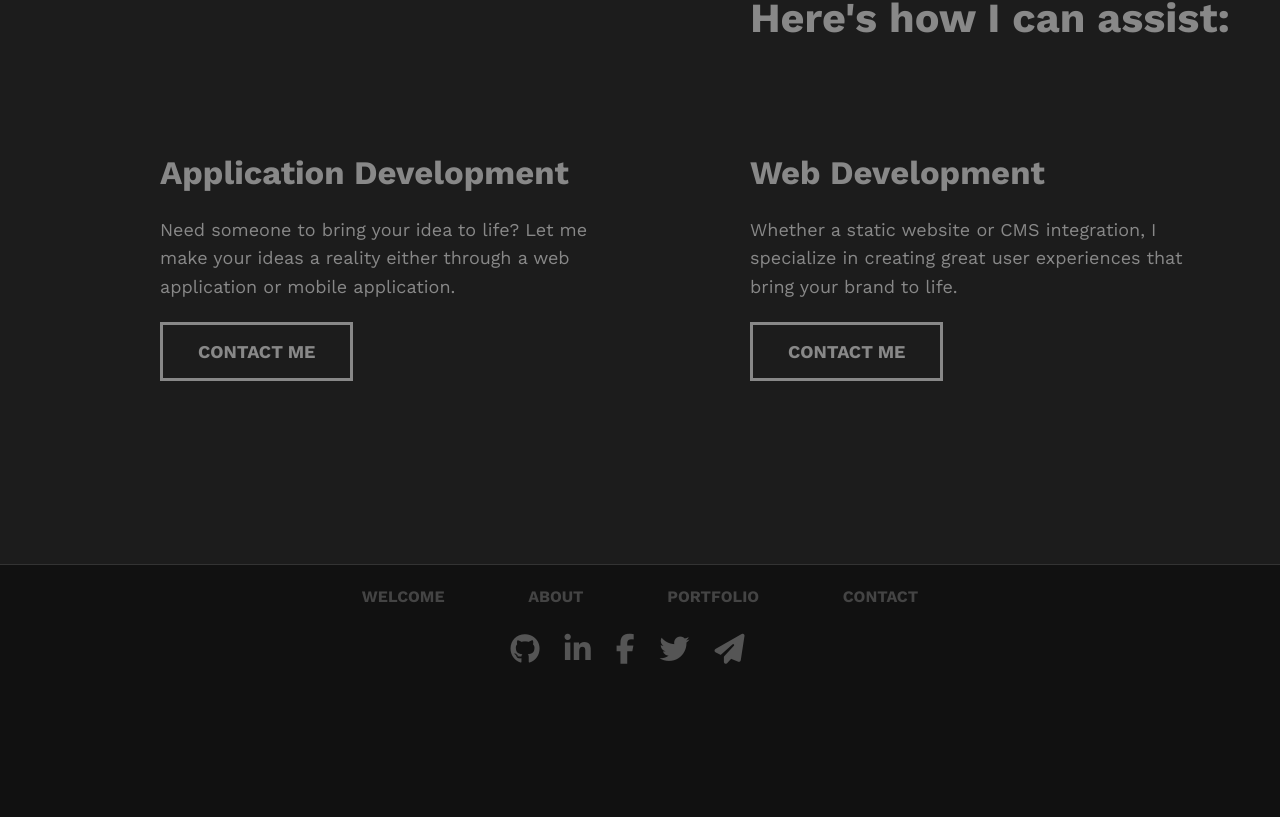
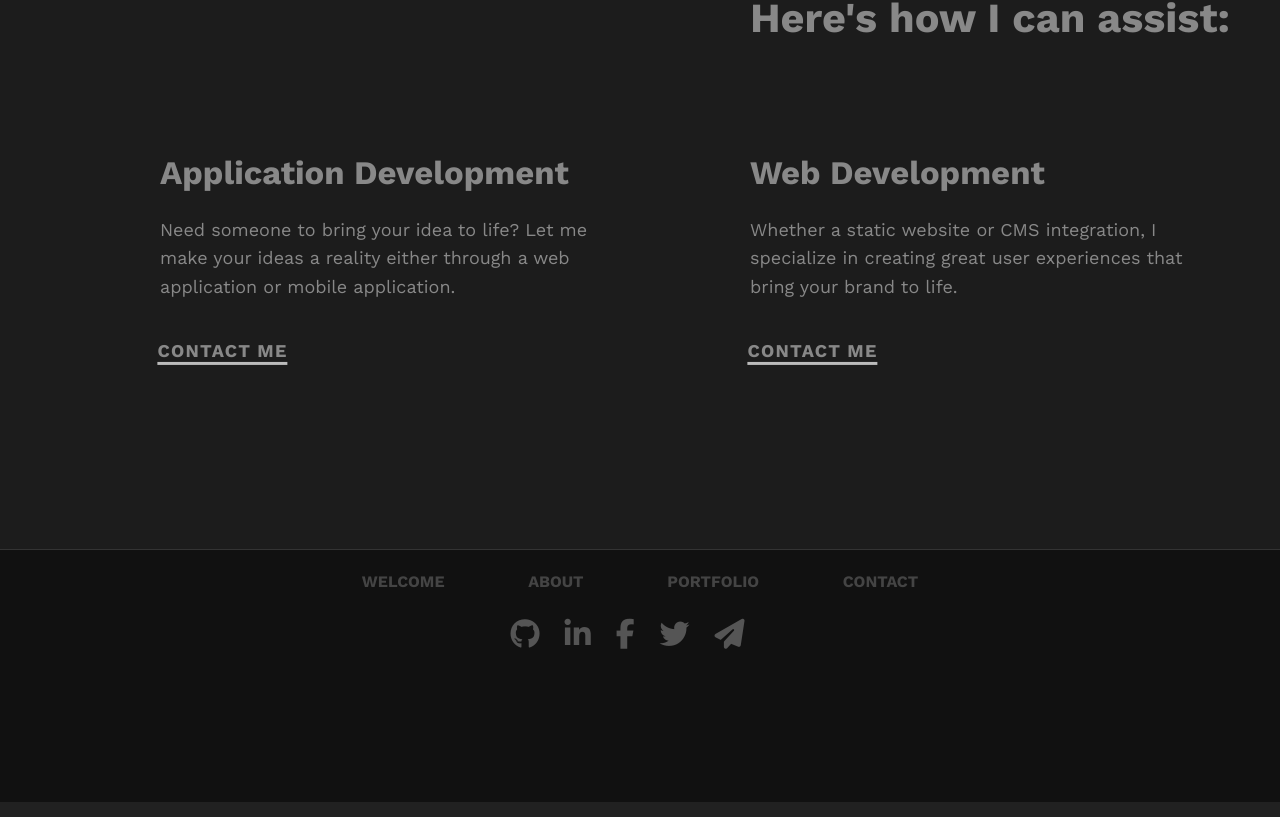
Before and after one commit to justlutes/portfolio-2.0, a React (Create React App) app: page / in a window 1280 px wide. Shown: the part 3449-4266 px from the top of the page. Built offline with nearby package versions, Linux system fonts and the light colour scheme.

Commit message:
button animation

```diff
--- a/src/atoms/ContactButton.js
+++ b/src/atoms/ContactButton.js
@@ -5,35 +5,137 @@ const ContactButton = ({ anchor }) => {
   return (
     <Button href={`mailto:${anchor}?subject=Let%27s Work`}>
       <Text>Contact Me</Text>
+      <LineRight />
+      <LineTop />
+      <LineLeft />
+      <LineBot />
     </Button>
   );
 };
 
 const Button = styled.a`
-  transition: border-color 444ms;
-  border: 0.3rem solid #888;
+  cursor: pointer;
+  position: relative;
+  text-decoration: none;
+  transform: translate3d(-11%, -20%, 0);
+  padding: 0.7em calc(0.7em * 1.2);
   display: inline-block;
-  overflow: hidden;
-  position: relative;
+  font-size: 1.6rem;
+  letter-spacing: 0.07em;
   &:hover {
-    border: 0.3rem solid #bbb;
+    &::after {
+      transform: scale3d(0, 1, 1);
+      right: -3px;
+      left: -3px;
+      transform-origin: right;
+      transition: transform 0.2s cubic-bezier(1, 0, 0.65, 1.01) 0.17s,
+        right 0.2s cubic-bezier(1, 0, 0.65, 1.01), left 0s 0.3s;
+    }
   }
-`;
-
-const Text = styled.span`
-  font-size: 1.6rem;
-  padding: 1.4rem 3.5rem;
-  transition: color 444ms;
-  color: #888;
-  display: inline-block;
-  font-weight: 700;
-  text-transform: uppercase;
-  ${Button}:hover & {
-    color: #bbb;
+  &::after {
+    position: absolute;
+    content: "";
+    bottom: -3px;
+    left: calc(0.7em * 1.2);
+    right: calc(0.7em * 1.2);
+    height: 3px;
+    background: #bbb;
+    z-index: -1;
+    transition: transform 0.8s cubic-bezier(1, 0, 0.37, 1) 0.2s,
+      right 0.2s cubic-bezier(0.04, 0.48, 0, 1) 0.6s,
+      left 0.4s cubic-bezier(0.04, 0.48, 0, 1) 0.6s;
+    transform-origin: left;
   }
   @media all and (min-width: 50em) {
     font-size: 1.8rem;
   }
 `;
 
+const Text = styled.span`
+  transform: translate3d(0, 0.7em, 0);
+  display: block;
+  color: #888;
+  font-weight: 700;
+  text-transform: uppercase;
+  transition: transform 0.4s cubic-bezier(0.2, 0, 0, 1) 0.4s,
+    color 0.4s cubic-bezier(0.2, 0, 0, 1);
+  ${Button}:hover & {
+    color: #bbb;
+    transform: translate3d(0, 0, 0);
+    transition: transform 0.6s cubic-bezier(0.2, 0, 0, 1) 0.4s;
+    &::after {
+      transform: scale3d(0, 1, 1);
+      right: -$thick;
+      left: -$thick;
+      transform-origin: right;
+      transition: transform 0.2s cubic-bezier(1, 0, 0.65, 1.01) 0.17s,
+        right 0.2s cubic-bezier(1, 0, 0.65, 1.01), left 0s 0.3s;
+    }
+  }
+`;
+
+const Line = styled.span`
+  position: absolute;
+  background: #bbb;
+  ${Button}:hover & {
+    transform: scale3d(1, 1, 1);
+  }
+`;
+
+const LineRight = Line.extend`
+  width: 3px;
+  bottom: -3px;
+  top: -3px;
+  right: -3px;
+  transform: scale3d(1, 0, 1);
+  transition: transform 0.1s cubic-bezier(1, 0, 0.65, 1.01) 0.23s;
+  transform-origin: top;
+  ${Button}:hover & {
+    transition: transform 0.1s cubic-bezier(1, 0, 0.65, 1.01) 0.2s;
+    transform-origin: bottom;
+  }
+`;
+
+const LineLeft = Line.extend`
+  width: 3px;
+  bottom: -3px;
+  top: -3px;
+  left: -3px;
+  transform: scale3d(1, 0, 1);
+  transition: transform 0.08s linear 0.51s;
+  transform-origin: bottom;
+  ${Button}:hover & {
+    transition: transform 0.08s linear 0.48s;
+    transform-origin: top;
+  }
+`;
+
+const LineTop = Line.extend`
+  height: 3px;
+  left: -3px;
+  right: -3px;
+  top: -3px;
+  transform: scale3d(0, 1, 1);
+  transition: transform 0.08s linear 0.43s;
+  transform-origin: left;
+  ${Button}:hover & {
+    transition: transform 0.08s linear 0.4s;
+    transform-origin: right;
+  }
+`;
+
+const LineBot = Line.extend`
+  height: 3px;
+  left: -3px;
+  right: -3px;
+  bottom: -3px;
+  transform: scale3d(0, 1, 1);
+  transition: transform 0.3s cubic-bezier(1, 0, 0.65, 1.01);
+  transform-origin: right;
+  ${Button}:hover & {
+    transition: transform 0.5s cubic-bezier(0, 0.53, 0.29, 1) 0.56s;
+    transform-origin: left;
+  }
+`;
+
 export default ContactButton;
```
